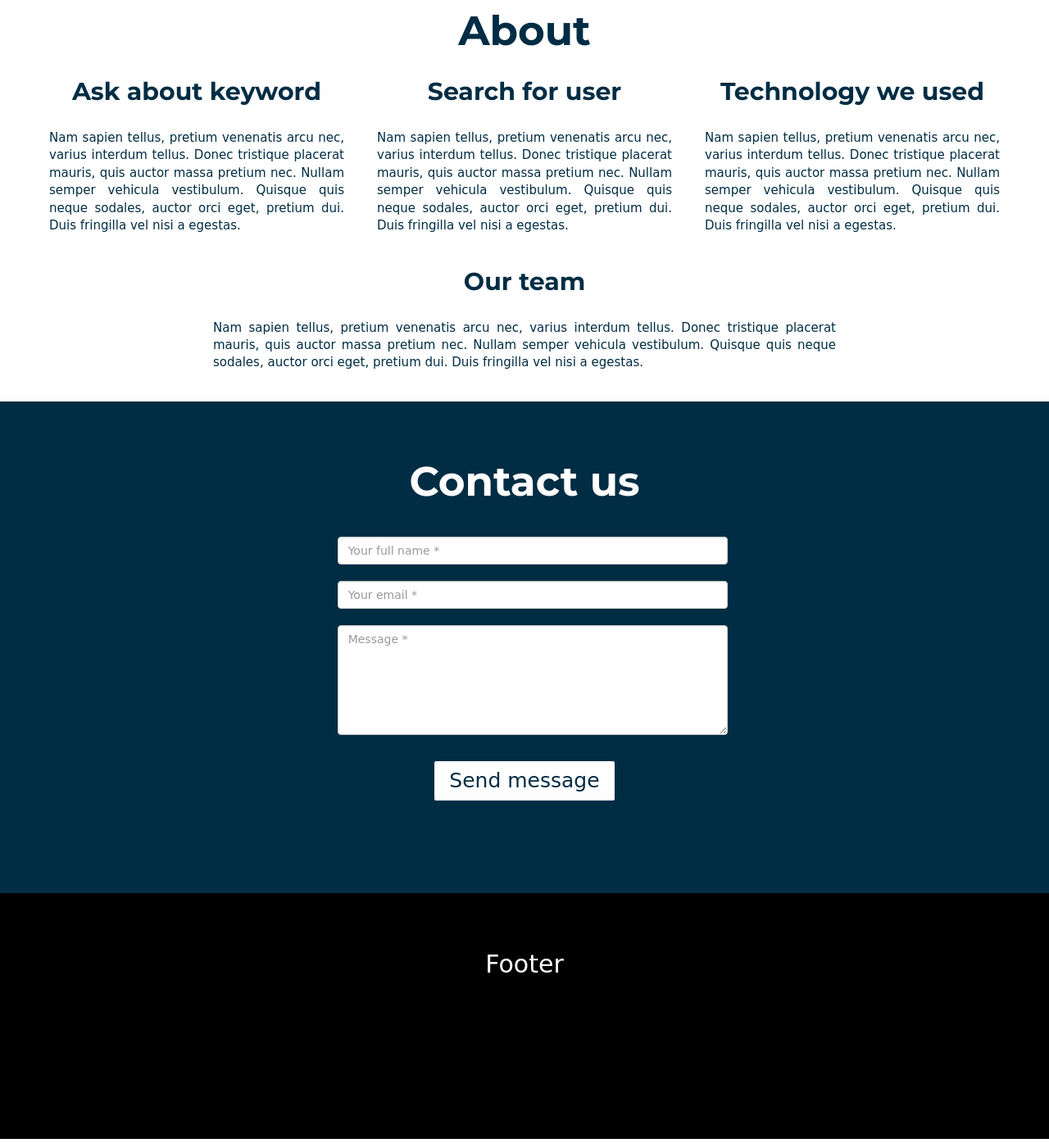
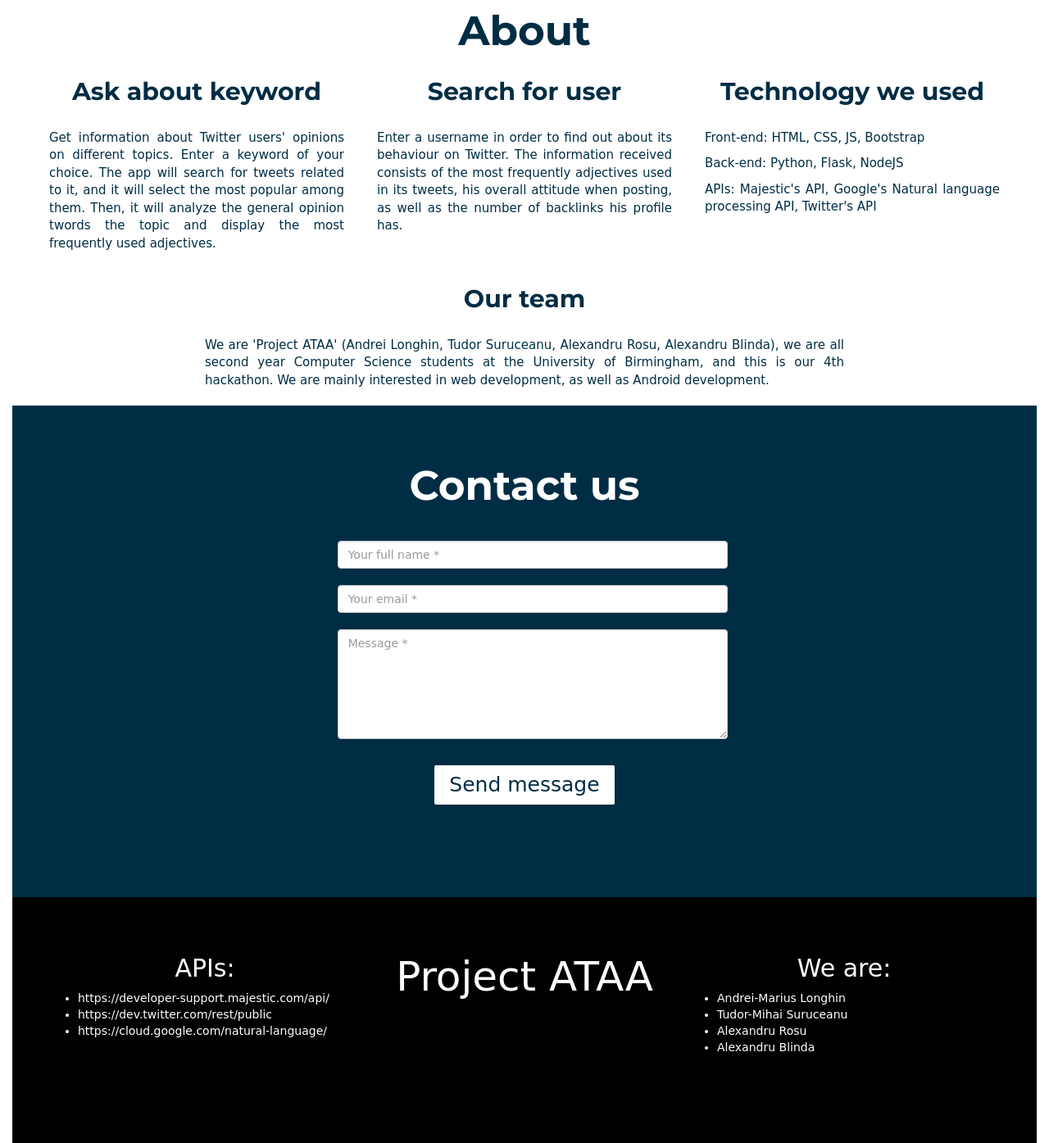
Before and after one commit to Tarnacop/AskTwitter, a website: page app/client/index.html in a window 1280 px wide. Shown: the part 860-2255 px from the top of the page at 82% size. Drawn offline with nearby package versions, Linux system fonts and the light colour scheme; files that its build step writes are made by us from their sources; files whose address does not match are found by name; a web font is replaced by a local one.

Commit message:
Replace dummy text and add footer

```diff
--- a/app/client/index.html
+++ b/app/client/index.html
@@ -29,7 +29,7 @@
     <div class="container">
       <h1 class="row text-center banner font1">Ask Twitter</h1>
       <h3 class="row text-center description1">
-        Suspendisse finibus, eros nec euismod ornare, mauris ex lacinia enim, congue placerat leo ante ut velit.
+        Discover Twitter users' opinions on different topics. Analyze specific users' online behaviour.
       </h3>
     </div>
     <div class="home-buttons container">
@@ -57,20 +57,21 @@
         <div class="col-md-4">
           <h3 class="row text-center title2 font1">Ask about keyword</h3>
           <div class="row text-justify description2">
-            Nam sapien tellus, pretium venenatis arcu nec, varius interdum tellus. Donec tristique placerat mauris, quis auctor massa pretium nec. Nullam semper vehicula vestibulum. Quisque quis neque sodales, auctor orci eget, pretium dui. Duis fringilla vel nisi a egestas.
+            Get information about Twitter users' opinions on different topics. Enter a keyword of your choice. The app will search for tweets related to it, and it will select the most popular among them. Then, it will analyze the general opinion twords the topic and display the most frequently used adjectives.
           </div>
         </div>
         <div class="col-md-4">
           <h3 class="row text-center title2 font1">Search for user</h3>
           <div class="row text-justify description2">
-            Nam sapien tellus, pretium venenatis arcu nec, varius interdum tellus. Donec tristique placerat mauris, quis auctor massa pretium nec. Nullam semper vehicula vestibulum. Quisque quis neque sodales, auctor orci eget, pretium dui. Duis fringilla vel nisi a egestas.
-          </div>
+            Enter a username in order to find out about its behaviour on Twitter. The information received consists of the most frequently adjectives used in its tweets, his overall attitude when posting, as well as the number of backlinks his profile has.
+        </div>
         </div>
         <div class="col-md-4">
           <h3 class="row text-center title2 font1">Technology we used</h3>
           <div class="row text-justify description2">
-            Nam sapien tellus, pretium venenatis arcu nec, varius interdum tellus. Donec tristique placerat mauris, quis auctor massa pretium nec. Nullam semper vehicula vestibulum. Quisque quis neque sodales, auctor orci eget, pretium dui. Duis fringilla vel nisi a egestas.
-          </div>
+              <p>Front-end: HTML, CSS, JS, Bootstrap</p>
+              <p>Back-end: Python, Flask, NodeJS</p>
+              <p>APIs: Majestic's API, Google's Natural language processing API, Twitter's API</p>
         </div>
       </div>
 
@@ -78,7 +79,7 @@
         <div class="col-md-8 col-md-offset-2">
           <h3 class="row text-center title2 font1">Our team</h3>
           <div class="row text-justify description2">
-            Nam sapien tellus, pretium venenatis arcu nec, varius interdum tellus. Donec tristique placerat mauris, quis auctor massa pretium nec. Nullam semper vehicula vestibulum. Quisque quis neque sodales, auctor orci eget, pretium dui. Duis fringilla vel nisi a egestas.
+            We are 'Project ATAA' (Andrei Longhin, Tudor Suruceanu, Alexandru Rosu, Alexandru Blinda), we are all second year Computer Science students at the University of Birmingham, and this is our 4th hackathon. We are mainly interested in web development, as well as Android development.
           </div>
         </div>
       </div>
@@ -116,7 +117,30 @@
 </div>
 
 <div id="footer-section" class="container-fluid">
-  <h2 class="text-center">Footer</h2>
+<div class="container">
+  <div class="row">
+    <div class="col-md-4">
+      <h3 class="row title2 text-center">APIs:</h3>
+      <ul class="row">
+        <li>https://developer-support.majestic.com/api/</li>
+        <li>https://dev.twitter.com/rest/public</li>
+        <li>https://cloud.google.com/natural-language/</li>
+      </ul>
+    </div>
+    <div class="col-md-4">
+      <h2 class="row title1 text-center">Project ATAA</h2>
+    </div>
+    <div class="col-md-4">
+      <h3 class="row title2 text-center">We are:</h3>
+      <ul class="row names">
+        <li>Andrei-Marius Longhin</li>
+        <li>Tudor-Mihai Suruceanu</li>
+        <li>Alexandru Rosu</li>
+        <li>Alexandru Blinda</li>
+      </ul>
+    </div>
+  </div>
+</div>
 </div>
 
 <script type="text/javascript">
```
Also changed, not shown: app/client/review-analyser/review-analyser.html (+0 -6 lines).
